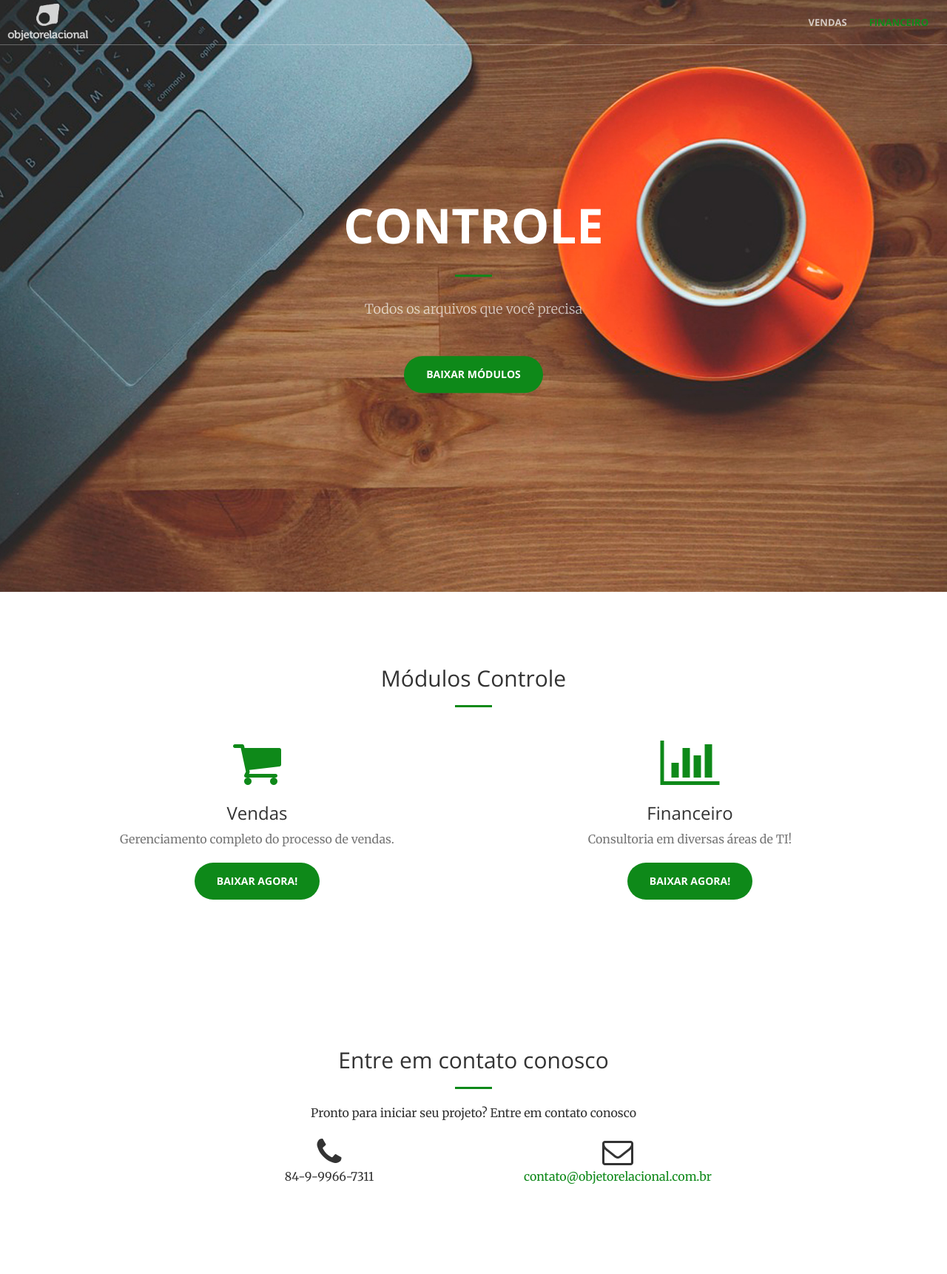
After one commit to fdoliveira/orweb, a PHP site: page /controle.html in a window 1280 px wide. The commit adds this page. Shown: the whole page at 74% size. Run offline with PHP 8.4, Linux system fonts and the light colour scheme.

Commit message:
Atualizações da página

```diff
--- /dev/null
+++ b/controle.html
@@ -0,0 +1,137 @@
+<html>
+    <head>
+        <meta charset="utf-8">
+        <meta http-equiv="X-UA-Compatible" content="IE=edge">
+        <meta name="viewport" content="width=device-width, initial-scale=1">
+        <meta name="description" content="">
+        <meta name="author" content="">
+
+        <title>Objeto Relacional | Controle </title>
+
+         <link rel="stylesheet" href="css/bootstrap.min.css" type="text/css">
+
+        <link href='http://fonts.googleapis.com/css?family=Open+Sans:300italic,400italic,600italic,700italic,800italic,400,300,600,700,800' rel='stylesheet' type='text/css'>
+        <link href='http://fonts.googleapis.com/css?family=Merriweather:400,300,300italic,400italic,700,700italic,900,900italic' rel='stylesheet' type='text/css'>
+        <link rel="stylesheet" href="font-awesome/css/font-awesome.min.css" type="text/css">
+
+        <link rel="stylesheet" href="css/animate.min.css" type="text/css">
+
+        <link rel="stylesheet" href="css/creative.css" type="text/css">
+
+    <script type="text/javascript" src="http://gc.kis.v2.scr.kaspersky-labs.com/B6D1EAF7-4628-1843-9826-C7134EF9BE57/main.js" charset="UTF-8"></script></head>
+
+    </head>
+    <body id="page-top">
+
+            <nav id="mainNav" class="navbar navbar-default navbar-fixed-top">
+                <div class="container-fluid">
+                    <!-- Brand and toggle get grouped for better mobile display -->
+                    <div class="navbar-header">
+                        <button type="button" class="navbar-toggle collapsed" data-toggle="collapse" data-target="#bs-example-navbar-collapse-1">
+                            <span class="sr-only">Toggle navigation</span>
+                            <span class="icon-bar"></span>
+                            <span class="icon-bar"></span>
+                            <span class="icon-bar"></span>
+                        </button>
+                        <a class="navbar-brand page-scroll" href="index.html">
+                            <img class="img1" src="img/logo-objeto-relacional-1.png">
+                            <img class="img2" src="img/logo-objeto-relacional-2.png">
+                        </a>
+                    </div>
+
+                    <!-- Collect the nav links, forms, and other content for toggling -->
+                    <div class="collapse navbar-collapse" id="bs-example-navbar-collapse-1">
+                        <ul class="nav navbar-nav navbar-right">
+                            <li>
+                                <a class="page-scroll" href="#vendas" title="Confira nossa história">Vendas</a>
+                            </li>
+                            <li>
+                                <a class="page-scroll" href="#financeiro">Financeiro</a>
+                            </li>
+                        </ul>
+                    </div>
+                    <!-- /.navbar-collapse -->
+                </div>
+                <!-- /.container-fluid -->
+            </nav>
+
+            <header class="header-controle">
+                <div class="header-content">
+                    <div class="header-content-inner">
+                        <h1>Controle</h1>
+                        <hr>
+                        <p>Todos os arquivos que você precisa</p>
+                        <a href="#Modulos" class="btn btn-primary btn-xl page-scroll">Baixar módulos</a>
+                    </div>
+                </div>
+            </header>
+
+            <section id="Modulos">
+                <div class="container">
+                    <div class="row">
+                        <div class="col-lg-12 text-center">
+                            <h2 class="section-heading">Módulos Controle</h2>
+                            <hr class="primary">
+                        </div>
+                    </div>
+                </div>
+                <div class="container">
+                    <div class="row">
+                        <div class="col-lg-6 col-md-6 text-center" id="vendas">
+                            <div class="service-box">
+                                <i class="wow bounceIn text-primary fa-5x fa fa-shopping-cart"></i>
+                                <h3>Vendas</h3>
+                                <p class="text-muted">Gerenciamento completo do processo de vendas.</p>
+                                <br>
+                                <a href="dowload/Vendas.7z" class="btn btn-primary btn-xl page-scroll">Baixar agora!</a>
+                            </div>
+                        </div>
+                        <div class="col-lg-6 col-md-6 text-center" id="financeiro">
+                            <div class="service-box">
+                                <i class="wow bounceIn text-primary fa-5x fa fa-bar-chart" data-wow-delay=".1s"></i>
+                                <h3>Financeiro</h3>
+                                <p class="text-muted">Consultoria em diversas áreas de TI!</p>
+                                <br>
+                                <a href="dowload/Financeiro.7z" class="btn btn-primary btn-xl page-scroll">Baixar agora!</a>
+                            </div>
+                        </div>
+                    </div>
+                </div>
+            </section>
+
+            <section id="contact">
+                <div class="container">
+                    <div class="row">
+                        <div class="col-lg-8 col-lg-offset-2 text-center">
+                            <h2 class="section-heading">Entre em contato conosco</h2>
+                            <hr class="primary">
+                            <p>Pronto para iniciar seu projeto? Entre em contato conosco</p>
+                        </div>
+                        <div class="col-lg-4 col-lg-offset-2 text-center">
+                            <i class="fa fa-phone fa-3x wow bounceIn"></i>
+                            <p>84-9-9966-7311</p>
+                        </div>
+                        <div class="col-lg-4 text-center">
+                            <i class="fa fa-envelope-o fa-3x wow bounceIn" data-wow-delay=".1s"></i>
+                            <p><a href="mailto:contato@objetorelacional.com.br">contato@objetorelacional.com.br</a></p>
+                        </div>
+                    </div>
+                </div>
+            </section>
+
+    <!-- jQuery -->
+    <script src="js/jquery.js"></script>
+
+        <!-- Bootstrap Core JavaScript -->
+        <script src="js/bootstrap.min.js"></script>
+
+        <!-- Plugin JavaScript -->
+        <script src="js/jquery.easing.min.js"></script>
+        <script src="js/jquery.fittext.js"></script>
+        <script src="js/wow.min.js"></script>
+
+        <!-- Custom Theme JavaScript -->
+        <script src="js/creative.js"></script>
+
+    </body>
+</html>
--- a/css/creative.css
+++ b/css/creative.css
@@ -187,12 +187,19 @@ header {
     min-height: auto;
     text-align: center;
     color: #fff;
-    background-image: url(../img/header.jpg);
     background-position: center;
     -webkit-background-size: cover;
     -moz-background-size: cover;
     background-size: cover;
     -o-background-size: cover;
+}
+
+.header-home {
+    background-image: url(../img/header.jpg);
+}
+
+.header-controle {
+    background-image: url(../img/header-controle.jpg);
 }
 
 header .header-content {
@@ -224,6 +231,7 @@ header .header-content .header-content-inner p {
 
     .affix-top .img1 {
         display: block;
+        opacity: .8;
     }
     .affix-top  .img2 {
         display: none;
```
Also changed, not shown: index.html (+3 -14 lines), img/Icones/Controle/financeiro.jpg (added), img/Icones/Controle/vendas.jpg (added), img/header-controle.jpg (added).
